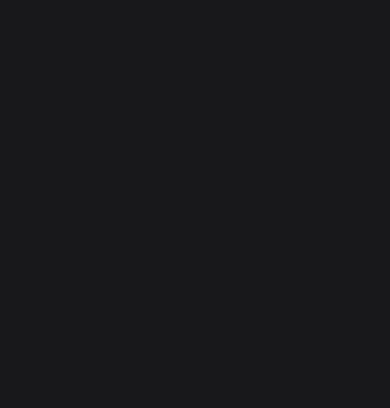
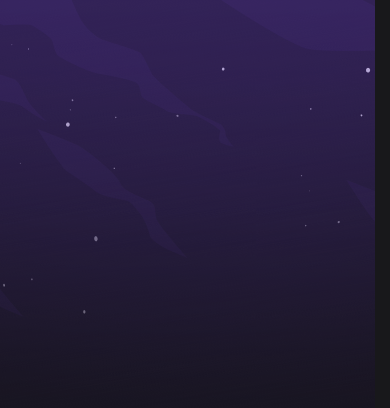
Before and after one commit to AndreBauzil/find-your-duo, a React Native app in the folder mobile/: screen / in a window 390 px wide. Shown: the top 408 px of the page. Built offline with nearby package versions, Linux system fonts and the light colour scheme.

Commit message:
feat: start base structure for mobile app background

```diff
--- a/mobile/src/components/Background/index.tsx
+++ b/mobile/src/components/Background/index.tsx
@@ -1,12 +1,21 @@
-import React from 'react';
-import { View } from 'react-native';
+import { ImageBackground } from 'react-native';
+
+import backgroundImg from '../../assets/background-galaxy.png';
 
 import { styles } from './styles';
 
-export function Background() {
+interface Props {
+  children: React.ReactNode;
+}
+
+export function Background({ children }: Props) {
   return (
-    <View style={styles.container}>
-
-    </View>
+    <ImageBackground
+      source={backgroundImg}
+      defaultSource={backgroundImg}
+      style={styles.container}
+    >
+      {children}
+    </ImageBackground>
   );
 }
```
